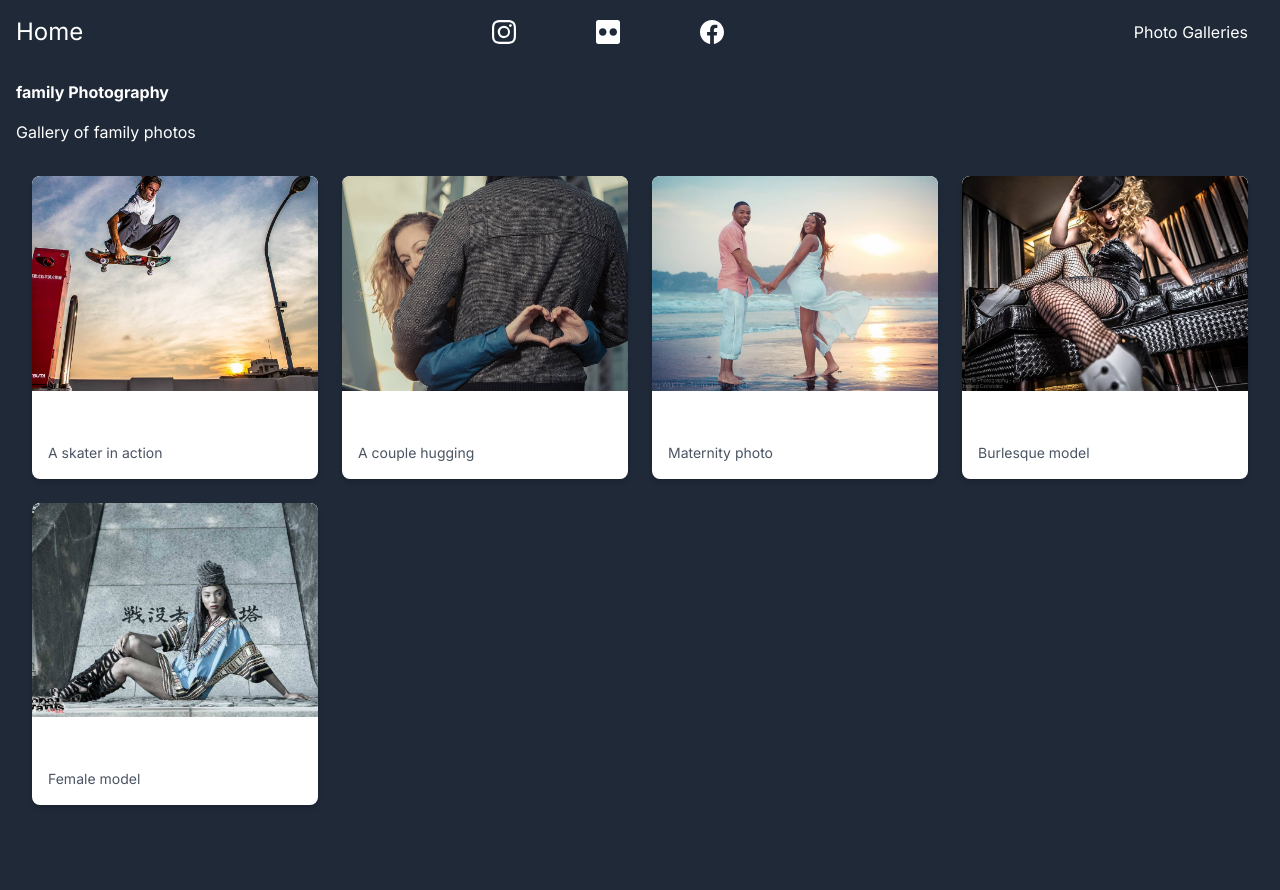
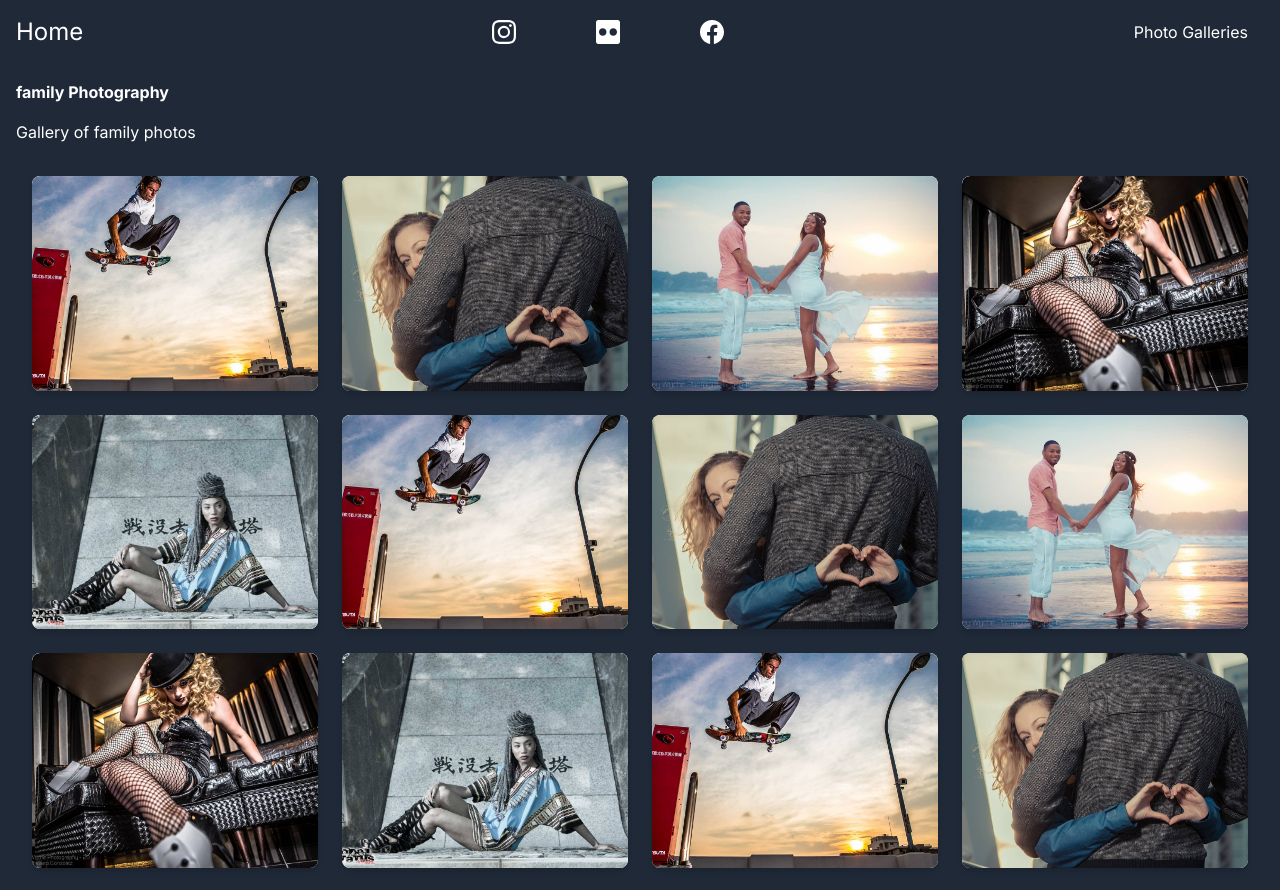
Before and after one commit to frenchie43972/model-status-photography, a Next.js app in the folder model-status-photography/: page /genres/family in a window 1280 px wide. Shown: the top 890 px of the page. Before the commit the page ends 853 px from the top, so only its background shows below. Built offline with nearby package versions, Linux system fonts and the light colour scheme.

Commit message:
Finishing gallery and modal

```diff
--- a/model-status-photography/src/app/components/Card.tsx
+++ b/model-status-photography/src/app/components/Card.tsx
@@ -3,11 +3,11 @@ import Image from "next/image";
 interface CardProps {
   src: string;
   alt: string;
-  title?: string;
+  // title?: string;
   description?: string;
 }
 
-const Card: React.FC<CardProps> = ({src, alt, title, description}) => {
+const Card: React.FC<CardProps> = ({src, alt, description}) => {
   return (
     <div className="relative  bg-white shadow-md rounded-lg overflow-hidden transition-transform transform hover:scale-105">
       <div
@@ -23,10 +23,9 @@ const Card: React.FC<CardProps> = ({src, alt, title, description}) => {
         />
       </div>
 
-      <div className="p-4">
-        {title && <h3 className="text-lg font-semibold">{title}</h3>}
+      {/* <div className="p-4">
         {description && <p className="mt-2 items-center text-sm text-gray-600">{description}</p>}
-      </div>
+      </div> */}
     </div>
   );
 };
--- a/model-status-photography/src/app/components/GalleryGrid.tsx
+++ b/model-status-photography/src/app/components/GalleryGrid.tsx
@@ -5,6 +5,21 @@ import Card from "./Card";
 import Modal from "./Modal";
 
 const photos = [
+    {src: '/images/skater.jpg', alt: 'Male Skater', title: 'Skater', description: 'A skater in action'},
+    {src: '/images/love_love.jpg', alt: 'A Couple Hugging', title: 'Love', description: 'A couple hugging'},
+    {src: '/images/maternity.jpg', alt: 'Maternity Photo', title: 'Maternity', description: 'Maternity photo'},
+    {src: '/images/morgan_burlesque.jpg', alt: 'Burlesque Model', title: 'Burlesque', description: 'Burlesque model'},
+    {src: '/images/avante_s.jpg', alt: 'Female Model', title: 'Model', description: 'Female model'},
+    {src: '/images/skater.jpg', alt: 'Male Skater', title: 'Skater', description: 'A skater in action'},
+    {src: '/images/love_love.jpg', alt: 'A Couple Hugging', title: 'Love', description: 'A couple hugging'},
+    {src: '/images/maternity.jpg', alt: 'Maternity Photo', title: 'Maternity', description: 'Maternity photo'},
+    {src: '/images/morgan_burlesque.jpg', alt: 'Burlesque Model', title: 'Burlesque', description: 'Burlesque model'},
+    {src: '/images/avante_s.jpg', alt: 'Female Model', title: 'Model', description: 'Female model'},
+    {src: '/images/skater.jpg', alt: 'Male Skater', title: 'Skater', description: 'A skater in action'},
+    {src: '/images/love_love.jpg', alt: 'A Couple Hugging', title: 'Love', description: 'A couple hugging'},
+    {src: '/images/maternity.jpg', alt: 'Maternity Photo', title: 'Maternity', description: 'Maternity photo'},
+    {src: '/images/morgan_burlesque.jpg', alt: 'Burlesque Model', title: 'Burlesque', description: 'Burlesque model'},
+    {src: '/images/avante_s.jpg', alt: 'Female Model', title: 'Model', description: 'Female model'},
     {src: '/images/skater.jpg', alt: 'Male Skater', title: 'Skater', description: 'A skater in action'},
     {src: '/images/love_love.jpg', alt: 'A Couple Hugging', title: 'Love', description: 'A couple hugging'},
     {src: '/images/maternity.jpg', alt: 'Maternity Photo', title: 'Maternity', description: 'Maternity photo'},
@@ -34,7 +49,7 @@ const GalleryGrid: React.FC = () => {
               <Card
                 src={photo.src}
                 alt={photo.alt}
-                title={photo.title}
+                // title={photo.title}
                 description={photo.description}
               />
             </div>
--- a/model-status-photography/src/app/components/Modal.tsx
+++ b/model-status-photography/src/app/components/Modal.tsx
@@ -52,8 +52,8 @@ const Modal: React.FC<ModalProps> = ({images, currentImageIndex, isOpen, onClose
   if (!isOpen) return null;
 
   return (
-    <div className="fixed inset-0 bg-white bg-opacity-75 flex items-center justify-center z-50">
-      <div ref={modalRef} className="relative max-w-4xl w-full p-12 rounded-lg shadow-lg flex">
+    <div className="fixed inset-0 bg-white bg-opacity-70 flex items-center justify-center z-50">
+      <div ref={modalRef} className="relative max-w-4xl w-full px-12 py-8 rounded-lg shadow-lg flex">
         <button onClick={onClose} className="absolute top-4 right-4 text-3xl z-10">
           <AiOutlineClose/>
         </button>
```
